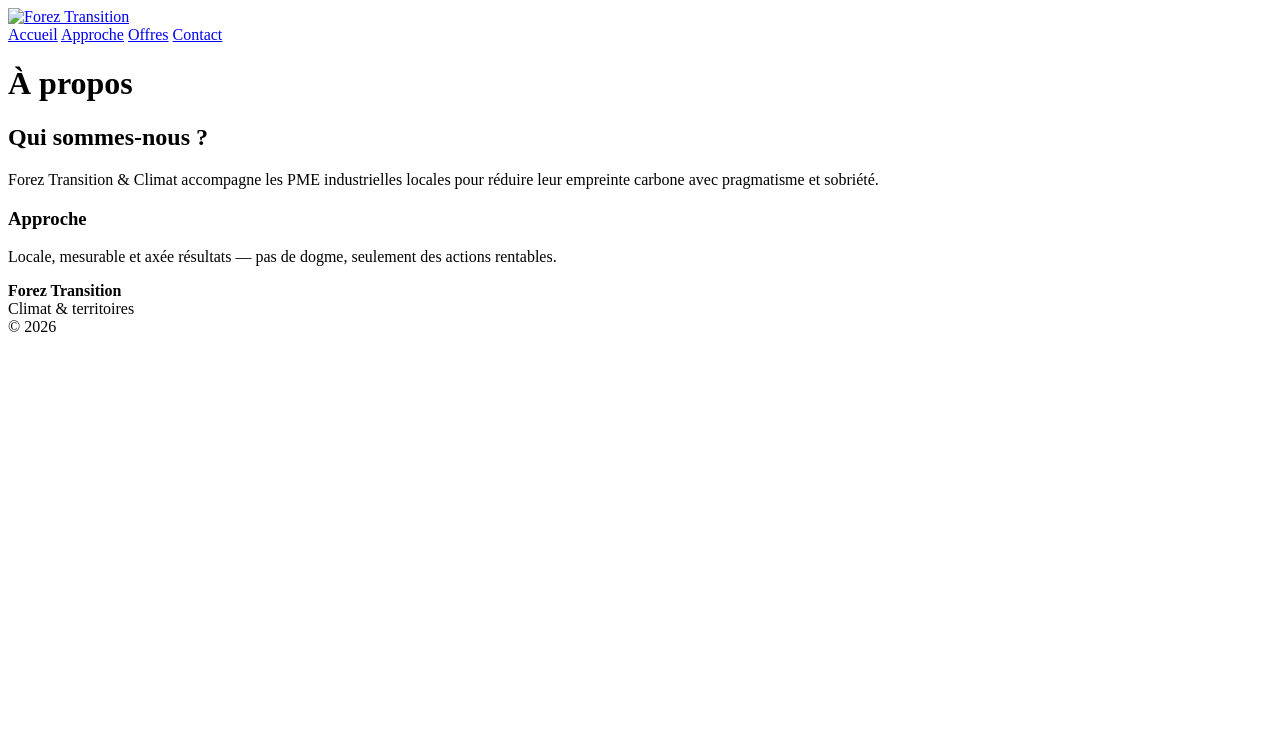
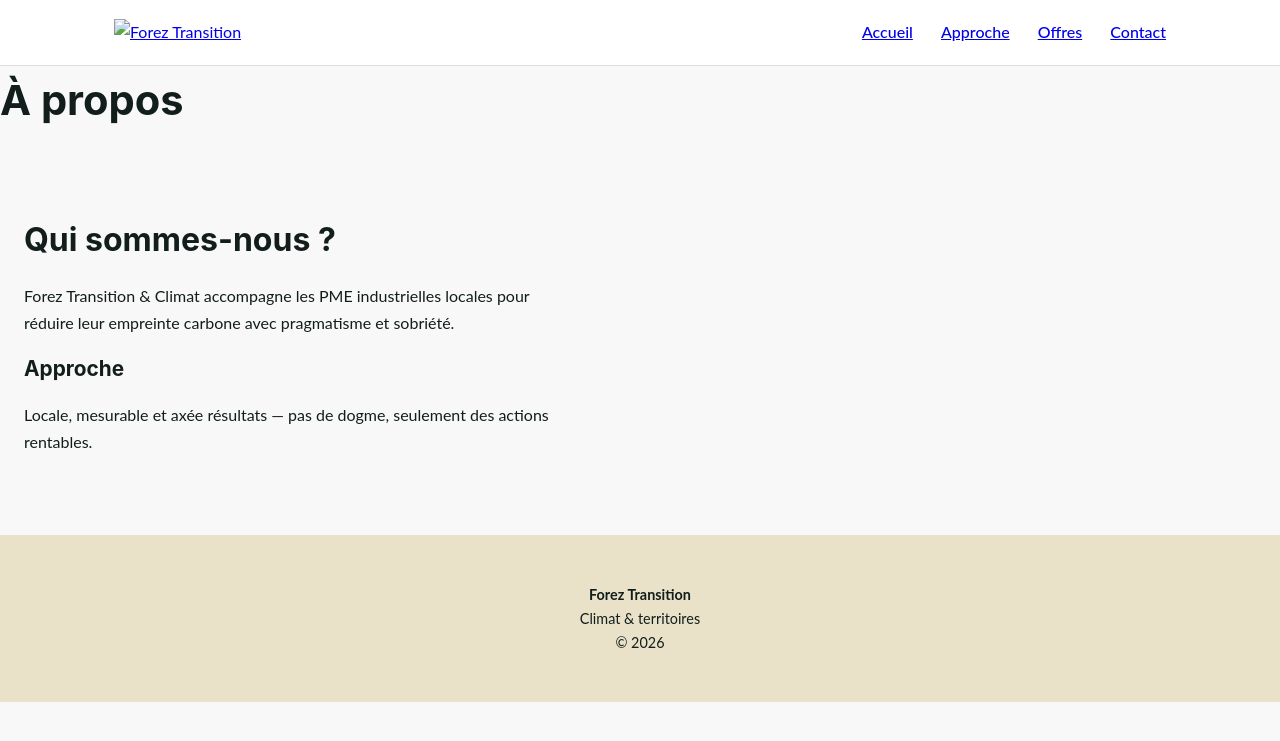
Before and after one commit to Alex-JULIEN/forez-transition, a Jekyll site: the page built from about.md, in a window 1280 px wide. Shown: the top 741 px of the page. Built offline with Jekyll 4.4.1, drawn with Linux system fonts in a browser that asks for light colours.

Commit message:
Update default.html

```diff
--- a/_layouts/default.html
+++ b/_layouts/default.html
@@ -4,7 +4,7 @@
   <meta charset="UTF-8">
   <title>{{ page.title }} – {{ site.title }}</title>
   <meta name="viewport" content="width=device-width, initial-scale=1">
-  <link rel="stylesheet" href="{{ site.baseurl }}/css/style.css">
+  <link rel="stylesheet" href="{{ site.baseurl }}/assets/css/style.css">
 </head>
 <body>
 
```
